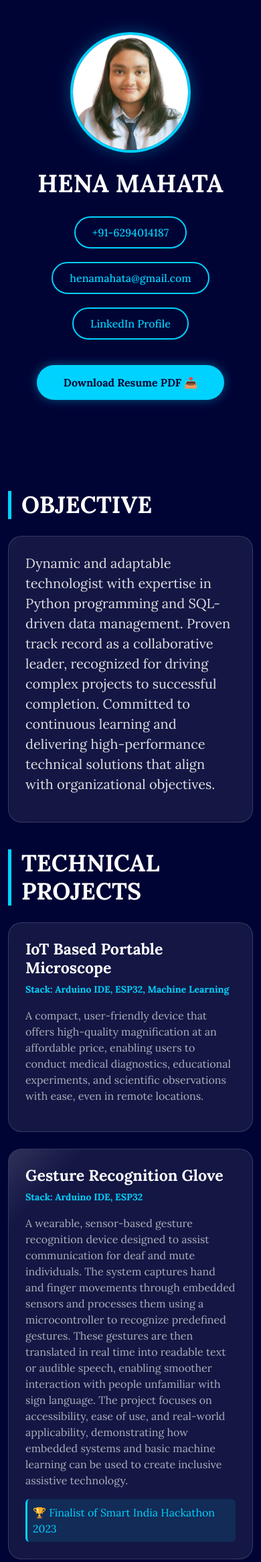
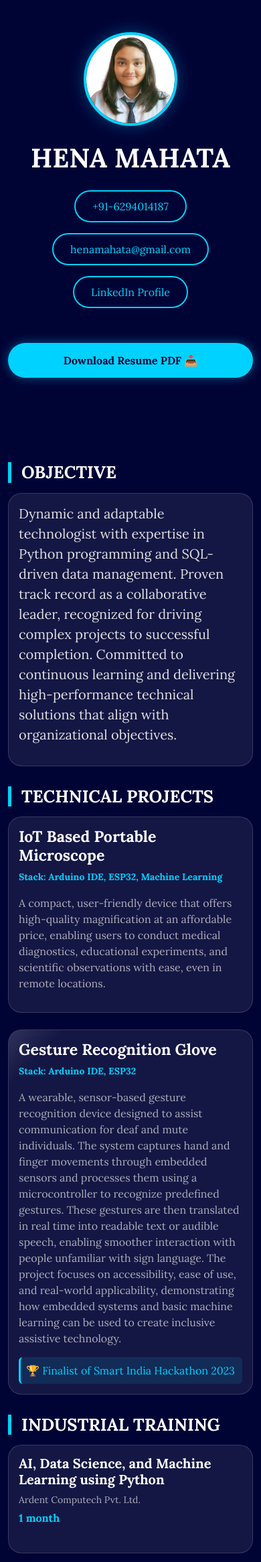
Before and after one commit to Candiceilu/My-Portfolio, a Flask app: page / in a window 390 px wide. Shown: the top 2332 px of the page at 67% size. Run offline with Flask 3, Linux system fonts and the light colour scheme.

Commit message:
Add files via upload

```diff
--- a/templates/index.html
+++ b/templates/index.html
@@ -3,7 +3,7 @@
 <head>
     <meta charset="UTF-8">
     <meta name="viewport" content="width=device-width, initial-scale=1.0">
-    <title>{{ data.name }} | Portfolio</title>
+    <title>{{ data.name }} | Professional Portfolio</title>
 
     <link href="https://fonts.googleapis.com/css2?family=Lora:wght@400;500;600;700&display=swap" rel="stylesheet">
     <link href="https://cdn.jsdelivr.net/npm/bootstrap@5.3.0/dist/css/bootstrap.min.css" rel="stylesheet">
@@ -16,17 +16,78 @@
             --glass: rgba(255, 255, 255, 0.08);
             --glass-border: rgba(255, 255, 255, 0.15);
         }
-        body { background-color: var(--navy-blue); color: #e0e0e0; font-family: 'Lora', serif; scroll-behavior: smooth; overflow-x: hidden; }
-        .glass-card { background: var(--glass); backdrop-filter: blur(15px); border: 1px solid var(--glass-border); border-radius: 20px; padding: 25px; margin-bottom: 25px; position: relative; overflow: hidden; transition: 0.4s ease; }
-        .glass-card::after { content: ""; position: absolute; top: -100%; left: -100%; width: 40%; height: 300%; background: linear-gradient(to right, transparent, rgba(255,255,255,0.1), transparent); transform: rotate(45deg); transition: all 0.7s ease; }
+
+        body {
+            background-color: var(--navy-blue);
+            color: #e0e0e0;
+            font-family: 'Lora', serif;
+            scroll-behavior: smooth;
+            overflow-x: hidden;
+        }
+
+        .glass-card {
+            background: var(--glass);
+            backdrop-filter: blur(15px);
+            border: 1px solid var(--glass-border);
+            border-radius: 20px;
+            padding: 25px;
+            margin-bottom: 25px;
+            position: relative;
+            overflow: hidden;
+            transition: 0.4s ease;
+        }
+
+        /* Glossy Shine Streak */
+        .glass-card::after {
+            content: "";
+            position: absolute;
+            top: -100%; left: -100%;
+            width: 40%; height: 300%;
+            background: linear-gradient(to right, transparent, rgba(255,255,255,0.15), transparent);
+            transform: rotate(45deg);
+            transition: all 0.7s ease;
+        }
+
         .glass-card:hover { transform: translateY(-8px); border-color: var(--accent-cyan); }
         .glass-card:hover::after { left: 150%; }
-        .profile-img { width: 180px; height: 180px; object-fit: cover; border-radius: 50%; border: 4px solid var(--accent-cyan); box-shadow: 0 0 25px rgba(0, 210, 255, 0.3); }
-        .section-title { font-size: 2.2rem; font-weight: 700; color: #fff; border-left: 5px solid var(--accent-cyan); padding-left: 15px; text-transform: uppercase; margin: 40px 0 25px; }
-        .pill-toggle { display: inline-block; border: 2px solid var(--accent-cyan); border-radius: 50px; padding: 10px 25px; color: var(--accent-cyan); text-decoration: none; transition: 0.3s; margin: 10px; font-weight: 500; }
+
+        .profile-img {
+            width: 180px; height: 180px; object-fit: cover;
+            border-radius: 50%; border: 4px solid var(--accent-cyan);
+            box-shadow: 0 0 25px rgba(0, 210, 255, 0.3);
+        }
+
+        .section-title {
+            font-size: 2.2rem; font-weight: 700; color: #fff;
+            border-left: 5px solid var(--accent-cyan);
+            padding-left: 15px; text-transform: uppercase; margin: 40px 0 25px;
+        }
+
+        .pill-toggle {
+            display: inline-block; border: 2px solid var(--accent-cyan);
+            border-radius: 50px; padding: 10px 25px;
+            color: var(--accent-cyan); text-decoration: none;
+            transition: 0.3s; margin: 8px;
+        }
+
         .pill-toggle:hover { background: var(--accent-cyan); color: var(--navy-blue); }
-        .btn-download { background: var(--accent-cyan); color: var(--navy-blue); font-weight: bold; border-radius: 50px; padding: 14px 40px; text-decoration: none; display: inline-block; transition: 0.3s; box-shadow: 0 0 15px rgba(0, 210, 255, 0.4); margin-top: 20px; }
-        .btn-download:hover { transform: scale(1.05); box-shadow: 0 0 25px var(--accent-cyan); color: var(--navy-blue); }
+
+        .btn-download {
+            background: var(--accent-cyan); color: var(--navy-blue);
+            font-weight: bold; border-radius: 50px; padding: 14px 40px;
+            text-decoration: none; display: inline-block; transition: 0.3s;
+            box-shadow: 0 0 15px rgba(0, 210, 255, 0.4); margin-top: 20px;
+        }
+
+        /* Mobile Specific Fixes */
+        @media (max-width: 768px) {
+            .profile-img { width: 140px; height: 140px; }
+            .display-3 { font-size: 2.5rem; }
+            .section-title { font-size: 1.6rem; margin: 30px 0 15px; }
+            .glass-card { padding: 15px; }
+            .btn-download { width: 100%; text-align: center; }
+        }
+
         .point-list { list-style: none; padding: 0; }
         .point-list li { padding: 8px 0; border-bottom: 1px solid var(--glass-border); font-size: 1.1rem; }
         .point-list li::before { content: "▹ "; color: var(--accent-cyan); margin-right: 10px; }
@@ -46,10 +107,8 @@
                 <a href="{{ data.contact.linkedin }}" target="_blank" class="pill-toggle">LinkedIn Profile</a>
             </div>
 
-            <div class="mt-2" data-aos="fade-up" data-aos-delay="600">
-                <a href="{{ url_for('static', filename='Hena_Resume.pdf') }}" download class="btn-download">
-                    Download Resume PDF 📥
-                </a>
+            <div class="mt-4" data-aos="fade-up" data-aos-delay="600">
+                <a href="{{ url_for('static', filename='Hena_Resume.pdf') }}" download class="btn-download">Download Resume PDF 📥</a>
             </div>
         </div>
     </header>
@@ -58,9 +117,7 @@
         <div class="row g-5">
             <div class="col-lg-8">
                 <h2 class="section-title" data-aos="slide-right">Objective</h2>
-                <div class="glass-card" data-aos="zoom-in-right">
-                    <p class="fs-5">{{ data.objective }}</p>
-                </div>
+                <div class="glass-card" data-aos="zoom-in-right"><p class="fs-5">{{ data.objective }}</p></div>
 
                 <h2 class="section-title" data-aos="slide-right">Technical Projects</h2>
                 {% for project in data.projects %}
@@ -92,10 +149,7 @@
                 <h2 class="section-title" data-aos="slide-right">Position of Responsibilities</h2>
                 {% for r in data.responsibilities %}
                 <div class="glass-card d-flex justify-content-between align-items-center" data-aos="fade-left">
-                    <div>
-                        <h5 class="fw-bold mb-0 text-white">{{ r.role }}</h5>
-                        <p class="small opacity-50 mb-0">{{ r.org }}</p>
-                    </div>
+                    <div><h5 class="fw-bold mb-0 text-white">{{ r.role }}</h5><p class="small opacity-50 mb-0">{{ r.org }}</p></div>
                     <span class="fw-bold" style="color:var(--accent-cyan)">{{ r.date }}</span>
                 </div>
                 {% endfor %}
@@ -107,8 +161,7 @@
                         <h4 class="text-white mb-3 fw-bold">EDUCATION</h4>
                         {% for edu in data.education %}
                         <div class="mb-3 border-bottom border-secondary pb-2">
-                            <h6 class="fw-bold text-white mb-0">{{ edu.degree }}</h6>
-                            <small class="opacity-75">{{ edu.inst }}</small><br>
+                            <h6 class="fw-bold text-white mb-0">{{ edu.degree }}</h6><small class="opacity-75">{{ edu.inst }}</small><br>
                             <span class="fw-bold" style="color:var(--accent-cyan)">{{ edu.score }} ({{ edu.year }})</span>
                         </div>
                         {% endfor %}
@@ -116,38 +169,29 @@
 
                     <div class="glass-card" data-aos="zoom-in-left" data-aos-delay="200">
                         <h4 class="text-white mb-3 fw-bold">EXPERTISE</h4>
-                        <ul class="point-list">
-                            {% for s in data.skills %}<li>{{ s }}</li>{% endfor %}
-                        </ul>
+                        <ul class="point-list">{% for s in data.skills %}<li>{{ s }}</li>{% endfor %}</ul>
                     </div>
 
                     <div class="glass-card" data-aos="zoom-in-left" data-aos-delay="300">
                         <h4 class="text-white mb-3 fw-bold">PUBLICATION</h4>
                         <h6 class="text-white small fw-bold mb-2">{{ data.publication.title }}</h6>
-                        <a href="{{ data.publication.url }}" target="_blank" class="btn btn-sm btn-outline-info w-100 mt-2">View Paper</a>
+                        <a href="{{ data.publication.url }}" target="_blank" class="btn btn-sm btn-outline-info w-100 mt-2">View Paper ↗</a>
                     </div>
 
                     <div class="glass-card" data-aos="zoom-in-left" data-aos-delay="400">
                         <h4 class="text-white mb-3 fw-bold">LANGUAGES</h4>
-                        <ul class="point-list">
-                            {% for lang in data.languages %}<li>{{ lang }}</li>{% endfor %}
-                        </ul>
+                        <ul class="point-list">{% for lang in data.languages %}<li>{{ lang }}</li>{% endfor %}</ul>
                     </div>
 
                     <div class="glass-card" data-aos="zoom-in-left" data-aos-delay="500">
                         <h4 class="text-white mb-3 fw-bold">INTERESTS</h4>
-                        <ul class="point-list">
-                            {% for hobby in data.hobbies %}<li>{{ hobby }}</li>{% endfor %}
-                        </ul>
+                        <ul class="point-list">{% for hobby in data.hobbies %}<li>{{ hobby }}</li>{% endfor %}</ul>
                     </div>
                 </div>
             </div>
         </div>
     </main>
-
     <script src="https://unpkg.com/aos@2.3.1/dist/aos.js"></script>
-    <script>
-        AOS.init({ duration: 1000, once: true, easing: 'ease-out-back' });
-    </script>
+    <script>AOS.init({ duration: 1000, once: true, easing: 'ease-out-back' });</script>
 </body>
 </html>
```
